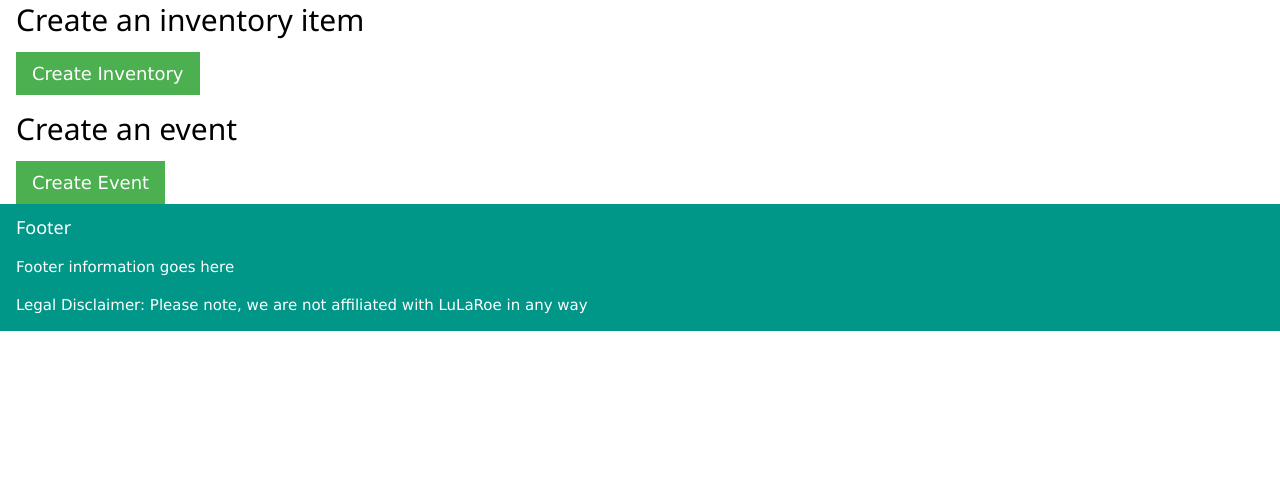
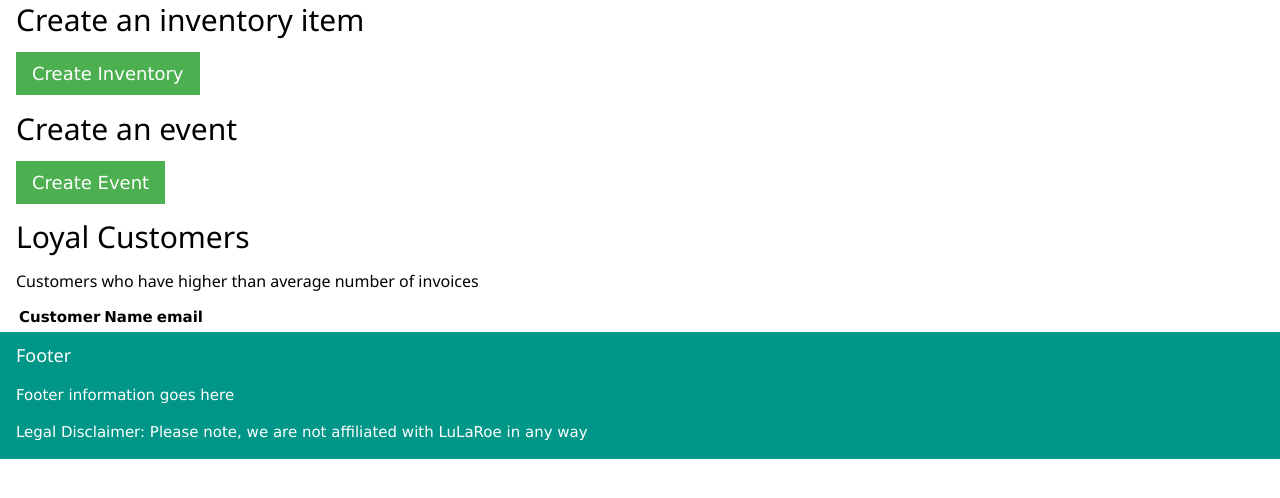
Before and after one commit to McFlip/lulashop, a PHP site: page /lulashop/dashboard.php in a window 1280 px wide. Shown: the part 239-737 px from the top of the page. Run offline with PHP 8.4, Linux system fonts and the light colour scheme; the visitor is signed in with stand-in values (Sample User, id 1); tables that the repository leaves empty or names only in its code hold one stand-in row (values such as "Sample post"); lists and menus that the app fills with data are empty.

Commit message:
loyal customers

```diff
--- a/dashboard.php
+++ b/dashboard.php
@@ -1,7 +1,10 @@
 <?php
 session_start();
+if($_SESSION["userType"] != "member"){
+  echo "This page is only for sellers.";
+  die();
+}
 ?>
-<!-- TODO: Check the user type -->
 <!DOCTYPE html PUBLIC "-//W3C//DTD XHTML 1.0 Transitional//EN"
 "http://www.w3.org/TR/xhtml1/DTD/xhtml1-transitional.dtd">
 
@@ -9,7 +12,28 @@
 
 <head>
   <title>LuLa Shop</title>
-	<?php include 'menu.php'; ?>
+  <?php include 'menu.php'; ?>
+  <style>
+  .error {color: #FF0000;}
+  </style>
+  <?php
+  //TODO: create account for this app
+  $servername = "localhost";
+  $username = "root";
+  $password = "";
+  $dbname = "lulashop";
+  // Connect to the database
+  try {
+    $conn = new PDO("mysql:host=$servername;dbname=$dbname", $username, $password);
+    // set the PDO error mode to exception
+    $conn->setAttribute(PDO::ATTR_ERRMODE, PDO::ERRMODE_EXCEPTION);
+  }
+  catch(PDOException $e)
+  {
+    echo "Connection failed: " . $e->getMessage();
+    die();
+  }
+  ?>
 </head>
 
 <body>
@@ -22,6 +46,24 @@
   <h2>Create an event</h2>
   <a href="createevent.php"><button class="w3-btn w3-green w3-large">Create Event</button></a>
 </div>
+<div class="w3-container">
+  <h2>Loyal Customers</h2>
+  <h6>Customers who have higher than average number of invoices</h6>
+  <table class="w3-striped">
+    <tr>
+      <th>Customer</th><th>Name</th><th>email</th>
+    </tr>
+      <?php
+      $sql = "SELECT *
+            FROM `loyalty`
+            WHERE `numInvoices` > (SELECT AVG(`numInvoices`) FROM `loyalty`)";
+      $pdo = $conn->query($sql);
+      while ($loyal = $pdo->fetch()){
+        echo "<tr><td>".$loyal['firstName']."</td><td>".$loyal['lastName']."</td><td>".$loyal['email']."</td></tr>";
+      }
+      ?>
+  </table>
+</div>
 </body>
 
 <footer>
```
